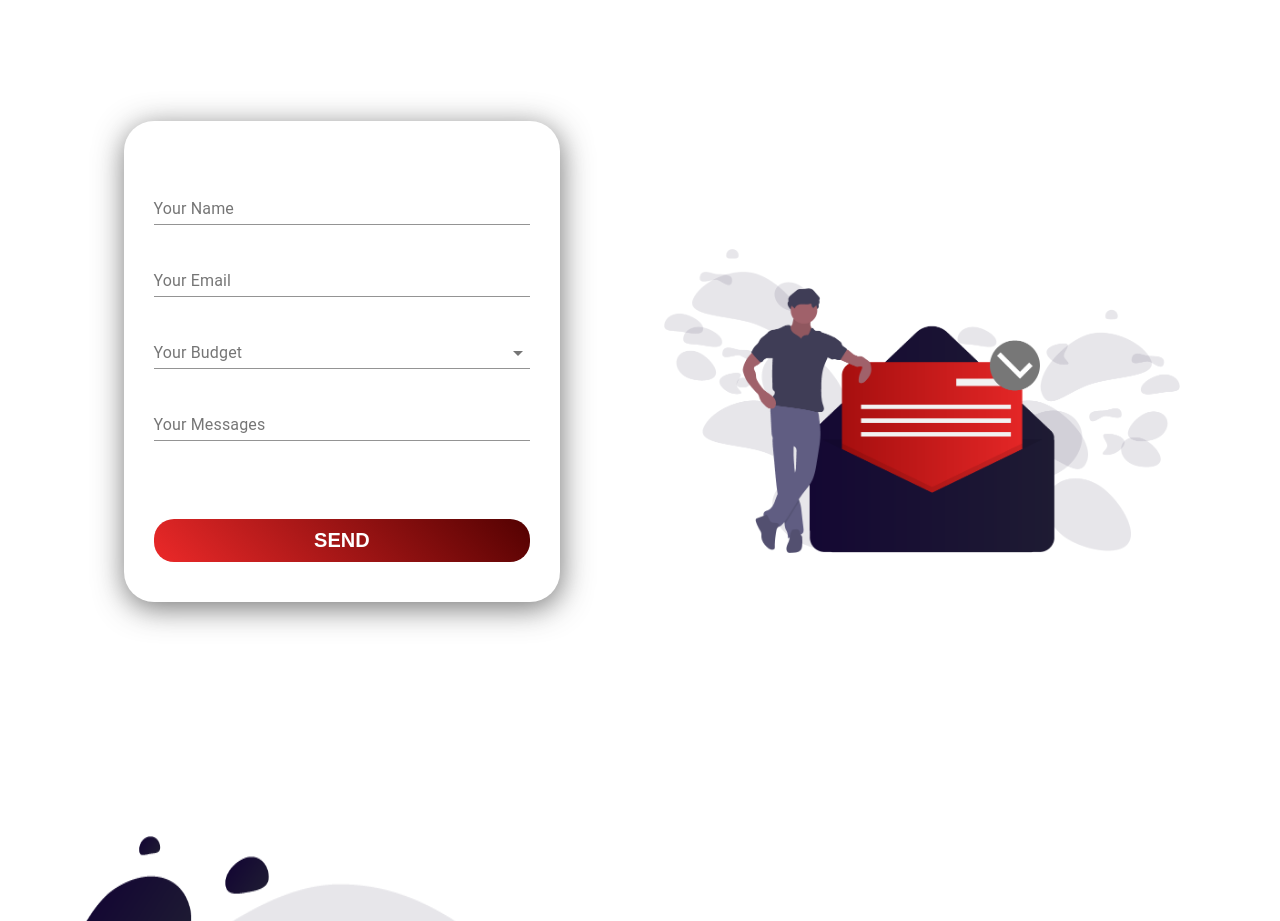
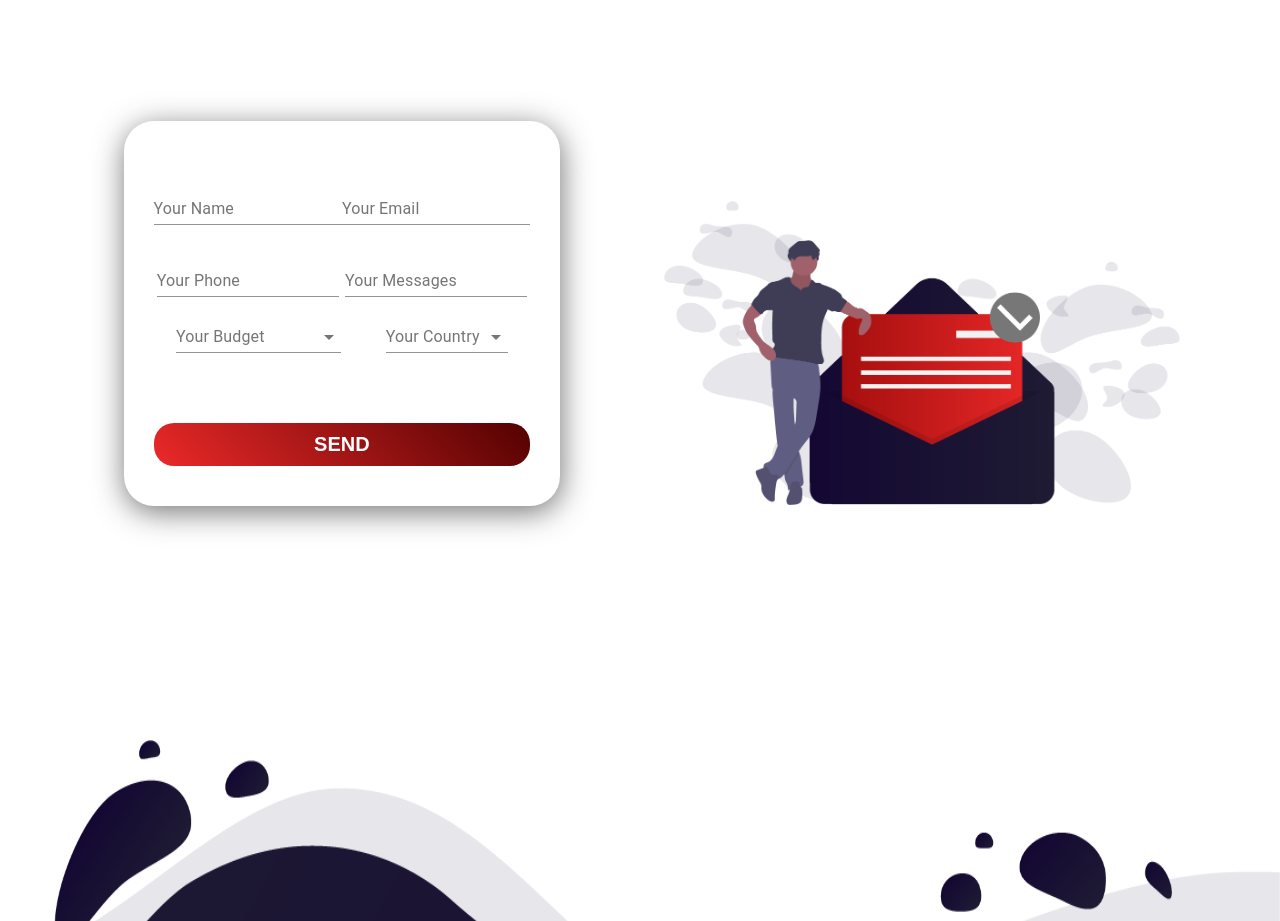
Before and after one commit to Kmilo1488/dev-4-plus, a Gatsby site: page / in a window 1280 px wide. Shown: the part 5978-6899 px from the top of the page. Built offline with nearby package versions, Linux system fonts and the light colour scheme; Gatsby itself is replaced by a stand-in of ours.

Commit message:
Fix font-weight

```diff
--- a/src/components/ContactUs.js
+++ b/src/components/ContactUs.js
@@ -47,6 +47,7 @@ const Copy = styled.p`
   font-size: 30px;
   max-width: 50%;
   margin: 50px auto;
+  font-weight: 300;
 
   @media (max-width: 768px) {
     font-size: 20px !important;
@@ -69,9 +70,19 @@ const FormContent = styled(Grid)`
   padding: 0 0 80px;
 `
 
+const FormItems = styled.div`
+  display: flex;
+  justify-content: space-around;
+  @media (max-width: 767px) {
+    flex-direction: column;
+  }
+`
+
 const Form = styled.form`
   display: flex;
   flex-direction: column;
+  flex-wrap: wrap;
+  flex-flow: column wrap;
   justify-content: center;
   margin: 10px 40px;
   padding: 40px 30px;
@@ -153,13 +164,14 @@ const ContactUs = () => {
             onSubmit={submitForm}
             action="https://formspree.io/f/xaylevkr"
             method="POST">
+
+            <FormItems>
               <TextField
                 id="name"
                 name="name"
                 label={<Text tkey="contact-us" tid="your-name" />}
                 color="secondary"
                 margin="normal"
-              fullWidth
               />
 
               <TextField
@@ -168,10 +180,31 @@ const ContactUs = () => {
                 label={<Text tkey="contact-us" tid="your-email" />}
                 color="secondary"
                 margin="normal"
-              fullWidth
+              />
+            </FormItems>
+
+            <FormItems>
+              <TextField
+                id="phone"
+                name="phone"
+                label={<Text tkey="contact-us" tid="your-phone" />}
+                color="secondary"
+                margin="normal"
+                multiline
               />
 
-            <FormControl margin="normal">
+              <TextField
+                id="message"
+                name="message"
+                label={<Text tkey="contact-us" tid="your-messages" />}
+                color="secondary"
+                margin="normal"
+                multiline
+              />
+            </FormItems>
+
+            <FormItems>
+              <FormControl size="medium">
                 <InputLabel color="secondary" htmlFor="budget-label">
                   <Text tkey="contact-us" tid="your-budget" />
                 </InputLabel>
@@ -194,15 +227,27 @@ const ContactUs = () => {
                 </Select>
               </FormControl>
 
-            <TextField
-              id="message"
-              name="message"
-              label={<Text tkey="contact-us" tid="your-messages" />}
+              <FormControl size="medium">
+                <InputLabel color="secondary" htmlFor="country-label">
+                  <Text tkey="contact-us" tid="your-country" />
+                </InputLabel>
+                <Select
+                  native
+                  id="country"
+                  name="country"
                   color="secondary"
-              margin="normal"
-              fullWidth
-              multiline
-            />
+                  inputProps={{
+                    name: "budget",
+                    id: "country-label"
+                  }}
+                >
+                  <option aria-label="None" value="" />
+                  <option value="Canada">Canada</option>
+                  <option value="Colombia">Colombia</option>
+                  <option value="United States">United States</option>
+                </Select>
+              </FormControl>
+            </FormItems>
 
             <>
               {status === "SUCCESS" ? <p><Text tkey="contact-us" tid="thanks" /></p> : <Button><Text tkey="contact-us" tid="send" /></Button>}
--- a/src/components/Dna.js
+++ b/src/components/Dna.js
@@ -178,6 +178,7 @@ const Copy = styled.p`
   font-size: 30px;
   max-width: 50%;
   margin: 50px auto 70px;
+  font-weight: 300;
 
   @media (max-width: 768px) {
     font-size: 20px !important;
--- a/src/components/Tech.js
+++ b/src/components/Tech.js
@@ -45,6 +45,7 @@ const Copy = styled.p`
   font-size: 30px;
   max-width: 50%;
   margin: 50px auto 70px;
+  font-weight: 300;
 
   @media (max-width: 768px) {
     font-size: 20px !important;
--- a/src/components/WhatDo.js
+++ b/src/components/WhatDo.js
@@ -73,6 +73,7 @@ const Space = styled.div`
 const Copy = styled.p`
   font-size: 30px;
   max-width: 50%;
+  font-weight: 300;
   margin: 50px auto 70px;
 
   @media (max-width: 768px) {
--- a/src/components/header.js
+++ b/src/components/header.js
@@ -34,6 +34,7 @@ const TextHeader = styled.h1`
 const TextCopy = styled.h3`
   margin: 20px 0 30px;
   color: gray;
+  font-weight: 300;
   font-size: 2rem;
 
   @media (max-width: 425px) and (min-width: 320px)  {
--- a/src/components/layout.js
+++ b/src/components/layout.js
@@ -10,7 +10,7 @@ import ContactUs from "./ContactUs"
 import Footer from "./Footer"
 
 const Body = styled.div`
-  font-family: 'Barlow Condensed', sans-serif;
+  font-family: "Poppins", sans-serif;
 `
 
 const Content = styled.div`
--- a/src/languages/en.json
+++ b/src/languages/en.json
@@ -56,7 +56,9 @@
     "your-name": "Your Name",
     "your-email": "Your Email",
     "your-budget": "Your Budget",
+    "your-country": "Your Country",
     "your-messages": "Your Messages",
+    "your-phone": "Your Phone",
     "send": "SEND",
     "thanks": "Thanks!",
     "error": "Ooops! There was an error."
--- a/src/languages/es.json
+++ b/src/languages/es.json
@@ -56,7 +56,9 @@
     "your-name": "Su Nombre ",
     "your-email": "Su Email",
     "your-budget": "Su Presupuesto",
+    "your-country": "Su País",
     "your-messages": "Su Mensaje",
+    "your-phone": "Su Telefono",
     "send": "ENVIAR",
     "thanks": "Gracias!",
     "error": "Ooops! Intentalo de nuevo por favor."
```
Lines whose indentation alone changed are shown as unchanged.
